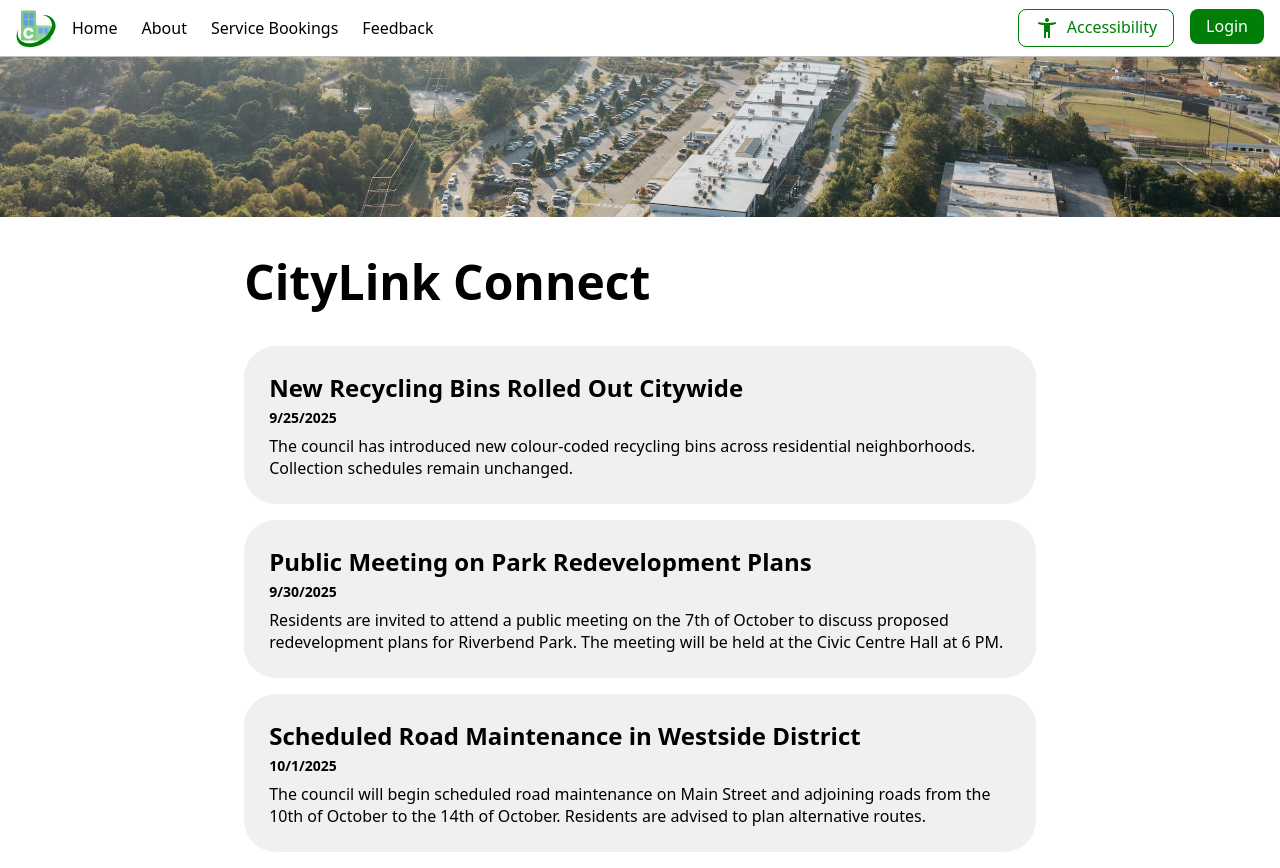
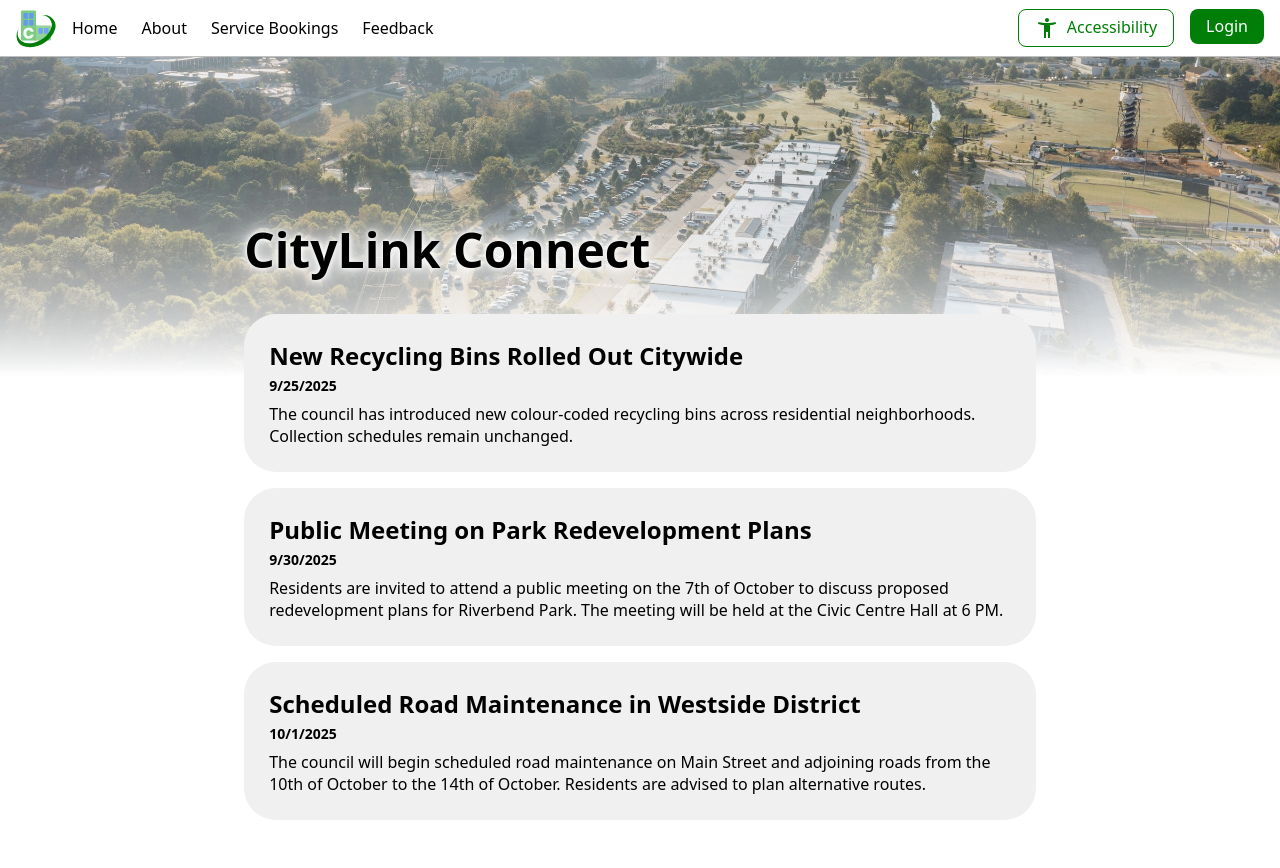
Before and after one commit to JamesRampling/CityLinkConnect, a Vue app: page / in a window 1280 px wide. After the commit the page ends 836 px from the top, so only its background shows below. Built offline with nearby package versions, Linux system fonts and the light colour scheme.

Commit message:
Add gradient effect to homepage

```diff
--- a/src/routes/HomeView.vue
+++ b/src/routes/HomeView.vue
@@ -38,11 +38,29 @@ const articles = computed(() => announcements.value);
 
 <style scoped>
 .backdrop-image {
+  --overlap: 12rem;
+  --gradient: 14rem;
+
   display: block;
-  min-height: 8rem;
-  aspect-ratio: 8/1;
+  min-height: calc(4rem + var(--overlap));
+  aspect-ratio: 4/1;
   width: 100%;
   object-fit: cover;
+  mask-image: linear-gradient(to top, transparent, black var(--gradient));
+  margin-bottom: calc(var(--overlap) * -1);
+  z-index: -1;
+}
+
+.page-wrapper {
+  position: relative;
+}
+
+h1 {
+  text-shadow:
+    0 0 2rem var(--bgcolor),
+    0 0 1rem var(--bgcolor),
+    0 0 0.5rem var(--bgcolor),
+    0 0 0.25rem var(--bgcolor);
 }
 
 .announcements-wrapper {
```
